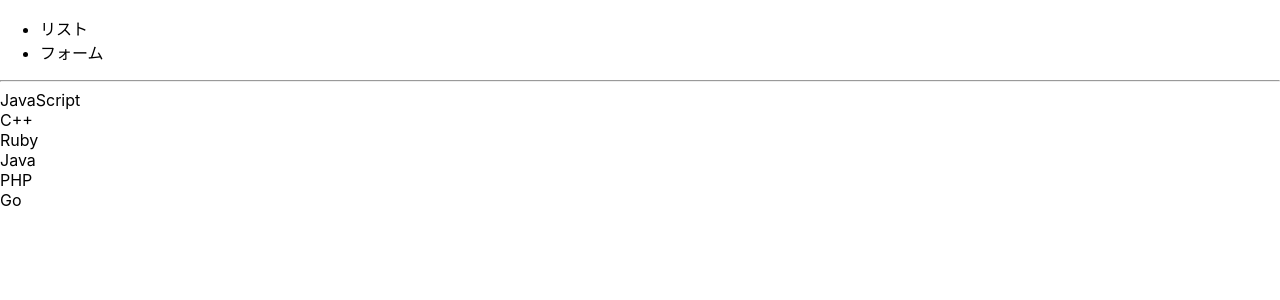
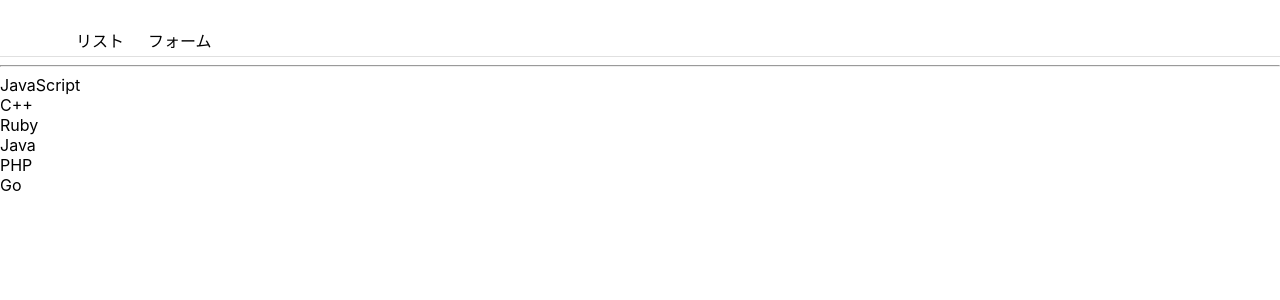
Before and after one commit to yuki-o0413/ReactPrc, a React (Create React App) app: page / in a window 1280 px wide. Shown: the top 300 px of the page. Built offline with nearby package versions, Linux system fonts and the light colour scheme.

Commit message:
styled header

```diff
--- a/package.json
+++ b/package.json
@@ -9,6 +9,7 @@
     "react": "^17.0.1",
     "react-dom": "^17.0.1",
     "react-scripts": "4.0.1",
+    "styled-components": "^5.2.1",
     "web-vitals": "^0.2.4"
   },
   "scripts": {
--- a/src/App.js
+++ b/src/App.js
@@ -1,7 +1,27 @@
-import { useState, useEffect  } from 'react';
+import { useState, useEffect  } from 'react';//useEffectのインポートを追加
+import styled from 'styled-components';
 import { List } from "./List";
 import { Form } from "./Form";
-import {getLanguages, LANGUAGES} from "./const/languages";
+import {getLanguages} from "./const/languages";
+
+const Header = styled.header`
+  display: flex;
+  justify-content: space-between;
+  padding: 24px 64px 0;
+  border-bottom: 1px solid #E0E0E0;
+`
+
+const HeaderUl = styled.ul`
+  display: flex;
+  margin: 0;
+  padding: 0;
+`
+const HeaderLi = styled.li`
+  list-style: none;
+  padding: 4px 12px;
+  cursor: pointer;
+  border-bottom: ${props => props.focused ? '2px solid #F44336' : 'none' };
+`
 
 function App() {
   const [tab, setTab] = useState('list');
@@ -11,7 +31,7 @@ function App() {
   useEffect(() => {
     console.log('App.js:useEffect');
     fetchLanguages();
-  }, []);
+  }, [tab]);
 
   const fetchLanguages = async () =>{
     const languages = await getLanguages();
@@ -26,12 +46,12 @@ function App() {
 
   return (
     <div>
-      <header>
-        <ul>
-          <li onClick={() => setTab('list')}>リスト</li>
-          <li onClick={() => setTab('form')}>フォーム</li>
-        </ul>
-      </header>
+      <Header>
+        <HeaderUl>
+          <HeaderLi onClick={() => setTab('list')}>リスト</HeaderLi>
+          <HeaderLi onClick={() => setTab('form')}>フォーム</HeaderLi>
+        </HeaderUl>
+      </Header>
       <hr />
       {
         tab === 'list' ? <List langs={langs}/> : <Form onAddLang={addLang}/>
--- a/src/List.js
+++ b/src/List.js
@@ -9,4 +9,4 @@ export const List = ({langs}) => {
       }
     </div>
   )
-}
+};
```
Also changed, not shown: 2 other files (tests, documents, lock files or other folders).
